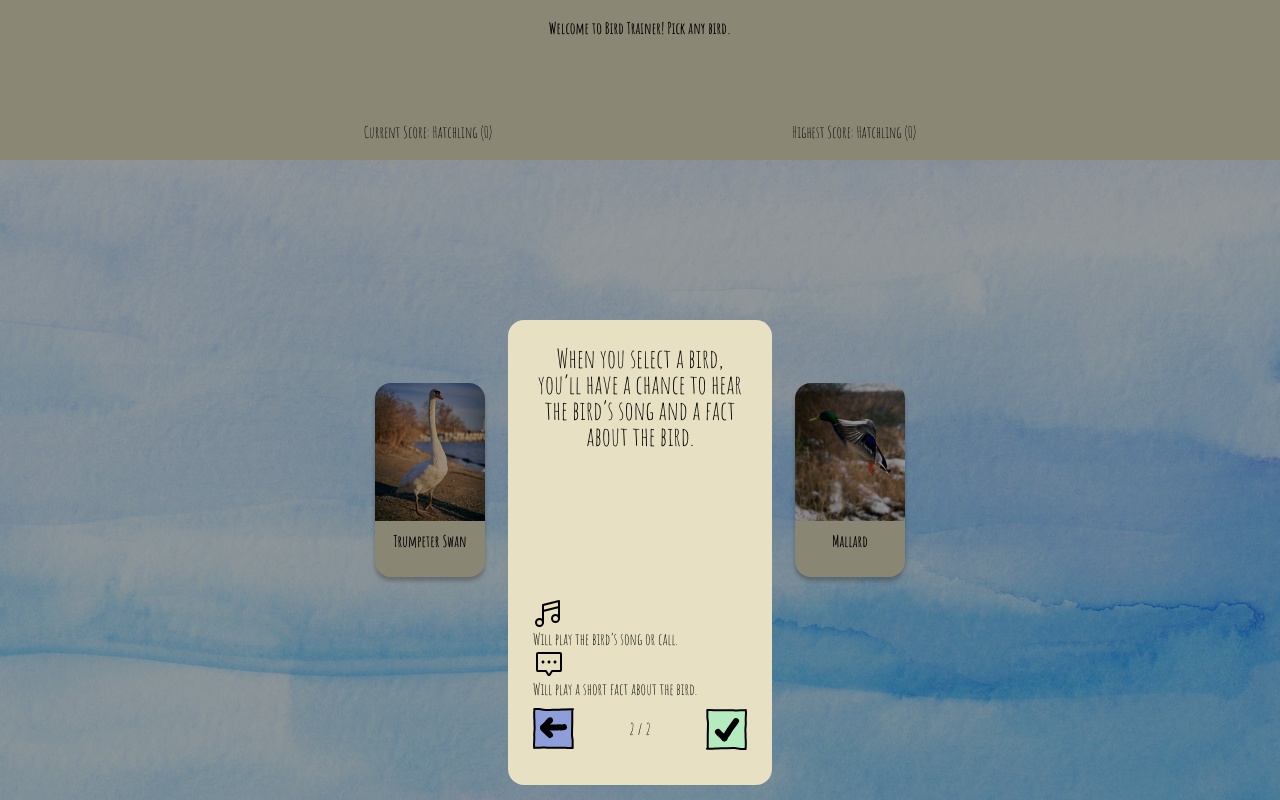
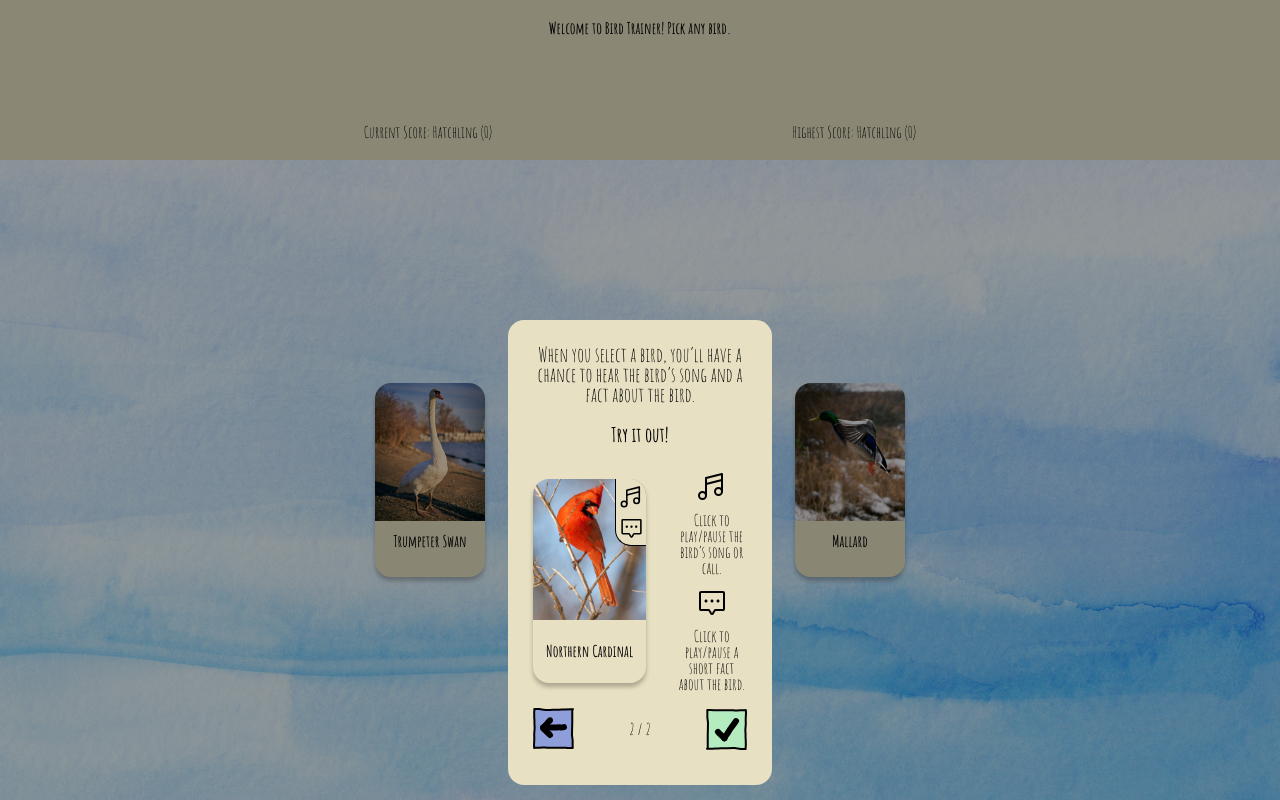
Before and after one commit to jpotterfi/birdwatching-trainer, a React (Create React App) app: page / in a window 1280 px wide. Both pictures are taken after a click on the picture 726 px from the left and 718 px from the top of the page. Built offline with nearby package versions, Linux system fonts and the light colour scheme.

Commit message:
added interactable tutorial card to first-time player message

```diff
--- a/src/App.js
+++ b/src/App.js
@@ -1,6 +1,7 @@
 import "./App.css";
 import "./modal.css";
 import "./tutmodal.css";
+import "./tutcard.css";
 import React from "react";
 import deckList from "./deckList";
 import Card from "./Components/Card";
--- a/src/Components/TutCard.js
+++ b/src/Components/TutCard.js
@@ -6,46 +6,83 @@ import Birdsong from "../nonbird_images/birdsong.svg";
 import Fact from "../nonbird_images/fact.svg";
 
 export default function TutCard() {
+  function playBirdsong() {
+    const birdsong = document.getElementById("tutBirdsong");
+    if (birdsong.duration > 0 && !birdsong.paused) {
+      birdsong.pause();
+    } else {
+      birdsong.play();
+    }
+  }
+  function playFact() {
+    const fact = document.getElementById("tutFact");
+
+    if (fact.duration > 0 && !fact.paused) {
+      fact.pause();
+    } else {
+      fact.play();
+    }
+  }
+
+  function addFactActive() {
+    const factIcon = document.getElementById("tutFact-icon");
+    factIcon.classList.add("active");
+  }
+
+  function removeFactActive() {
+    const factIcon = document.getElementById("tutFact-icon");
+    factIcon.classList.remove("active");
+  }
+
+  function addBirdsongActive() {
+    const factIcon = document.getElementById("tutBirdsong-icon");
+    factIcon.classList.add("active");
+  }
+
+  function removeBirdsongActive() {
+    const factIcon = document.getElementById("tutBirdsong-icon");
+    factIcon.classList.remove("active");
+  }
   return (
-    <dialog className="tutCard" id="tutCard">
+    <div className="tutCard" id="tutCard">
       <section
         className="tutCard__top"
         style={{
           backgroundImage: `url(${Northern_Cardinal_Image})`,
         }}
       >
-        <section className="tutModal__sounds">
+        <section className="tutCard__sounds">
           <img
             className="tutBirdsong-icon"
             id="tutBirdsong-icon"
-            // onClick={playBirdsong}
+            onClick={playBirdsong}
             src={Birdsong}
           />
           <audio
             id="tutBirdsong"
             src={Northern_Cardinal_Birdsong}
-            // onPlay={addBirdsongActive}
-            // onPause={removeBirdsongActive}
-            // onEnded={removeBirdsongActive}
+            onPlay={addBirdsongActive}
+            onPause={removeBirdsongActive}
+            onEnded={removeBirdsongActive}
           ></audio>
           <img
             className="tutFact-icon"
             id="tutFact-icon"
             src={Fact}
-            // onClick={playFact}
+            onClick={playFact}
           />
           <audio
             id="tutFact"
             src={Northern_Cardinal_Fact}
-            // onPlay={addFactActive}
-            // onPause={removeFactActive}
-            // onEnded={removeFactActive}
+            onPlay={addFactActive}
+            onPause={removeFactActive}
+            onEnded={removeFactActive}
           ></audio>
         </section>
       </section>
-      <section className="tutModal__bottom">
-        <h1 className="tutModal__bottom__birdName">Northern Cardinal</h1>
+      <section className="tutCard__bottom">
+        <h1 className="tutCard__bottom__birdName bold">Northern Cardinal</h1>
       </section>
-    </dialog>
+    </div>
   );
 }
--- a/src/Components/TutModal.js
+++ b/src/Components/TutModal.js
@@ -51,9 +51,10 @@ export default function Tutmodal(props) {
         ) : (
           <>
             <section className="tutModal__instructions">
-              <div className="instruction">
+              <div className="pagetwo__instruction">
                 When you select a bird, you’ll have a chance to hear the bird’s
-                song and a fact about the bird.
+                song and a fact about the bird. <br></br>
+                <br></br> <span className="bold">Try it out!</span>
               </div>
             </section>
             <section className="tutModal__middle">
@@ -62,13 +63,13 @@ export default function Tutmodal(props) {
                 <div className="cardInstruction">
                   <img src={Birdsong} />
                   <div className="cardInstruction__text">
-                    Will play the bird’s song or call.
+                    Click to play/pause the bird’s song or call.
                   </div>
                 </div>
                 <div className="cardInstruction">
                   <img src={Fact} />
                   <div className="cardInstruction__text">
-                    Will play a short fact about the bird.
+                    Click to play/pause a short fact about the bird.
                   </div>
                 </div>
               </div>
--- /dev/null
+++ b/src/tutcard.css
@@ -0,0 +1,109 @@
+.tutCard {
+  height: 204px;
+  width: 80%;
+  background-color: #e7e0c2;
+  box-shadow: 0px 4px 4px rgba(0, 0, 0, 0.25);
+  border-radius: 16px;
+  display: flex;
+  flex-direction: column;
+}
+
+.tutCard__top {
+  display: flex;
+  flex-direction: row;
+  justify-content: flex-end;
+  height: 144px;
+  background-size: contain;
+  background-repeat: no-repeat;
+  border-top-left-radius: 16px;
+  border-top-right-radius: 16px;
+}
+
+.tutCard__sounds {
+  display: flex;
+  flex-direction: column;
+  background-color: #e7e0c2;
+  gap: 6px;
+  height: fit-content;
+  border-bottom-left-radius: 16px;
+  border-top-right-radius: 16px;
+  border-bottom: 1px black solid;
+  border-left: 1px black solid;
+  padding-top: 5px;
+  padding-bottom: 5px;
+  padding-inline: 2.5px;
+}
+
+#tutBirdsong-icon {
+  height: 25px;
+}
+
+#tutFact-icon {
+  height: 25px;
+}
+
+.tutCard__bottom {
+  display: flex;
+  justify-content: center;
+  align-items: center;
+  padding-top: 20px;
+}
+/* .modal {
+    height: 465px;
+    width: 264px;
+    background-color: #e7e0c2;
+    border-radius: 16px;
+    padding: 0;
+    border: none;
+  }
+
+  .modal__top {
+    height: 70.9677419355%;
+    background-size: contain;
+    background-repeat: no-repeat;
+    border-top-left-radius: 16px;
+    border-top-right-radius: 16px;
+    display: flex;
+    flex-direction: row-reverse;
+  } */
+
+/* <dialog className="tutCard" id="tutCard">
+<section
+  className="tutCard__top"
+  style={{
+    backgroundImage: `url(${Northern_Cardinal_Image})`,
+  }}
+>
+  <section className="tutModal__sounds">
+    <img
+      className="tutBirdsong-icon"
+      id="tutBirdsong-icon"
+      // onClick={playBirdsong}
+      src={Birdsong}
+    />
+    <audio
+      id="tutBirdsong"
+      src={Northern_Cardinal_Birdsong}
+      // onPlay={addBirdsongActive}
+      // onPause={removeBirdsongActive}
+      // onEnded={removeBirdsongActive}
+    ></audio>
+    <img
+      className="tutFact-icon"
+      id="tutFact-icon"
+      src={Fact}
+      // onClick={playFact}
+    />
+    <audio
+      id="tutFact"
+      src={Northern_Cardinal_Fact}
+      // onPlay={addFactActive}
+      // onPause={removeFactActive}
+      // onEnded={removeFactActive}
+    ></audio>
+  </section>
+</section>
+<section className="tutModal__bottom">
+  <h1 className="tutModal__bottom__birdName">Northern Cardinal</h1>
+</section>
+</dialog> */
--- a/src/tutmodal.css
+++ b/src/tutmodal.css
@@ -25,6 +25,7 @@
   padding: 25px;
   display: flex;
   flex-direction: column;
+  justify-content: space-between;
 }
 
 .tutModal__instructions {
@@ -33,7 +34,6 @@
   flex-direction: column;
   justify-content: space-between;
   text-align: center;
-  height: 80%;
 }
 
 .tutModal__bottom {
@@ -65,3 +65,64 @@
   cursor: pointer;
   animation-timing-function: linear;
 }
+
+.tutModal__middle {
+  display: flex;
+  flex-direction: row;
+  justify-content: center;
+  align-items: center;
+  gap: 30px;
+  padding-top: 20px;
+}
+
+.cardInstruction__group {
+  width: 50%;
+  display: flex;
+  flex-direction: column;
+  text-align: center;
+}
+
+.cardInstruction {
+  display: flex;
+  flex-direction: column;
+  justify-content: center;
+  align-items: center;
+  gap: 10px;
+  padding-top: 5px;
+  padding-bottom: 5px;
+}
+
+.pagetwo__instruction {
+  font-size: 20px;
+}
+
+/* <>
+            <section className="tutModal__instructions">
+              <div className="instruction">
+                When you select a bird, you’ll have a chance to hear the bird’s
+                song and a fact about the bird.
+              </div>
+            </section>
+            <section className="tutModal__middle">
+              <TutCard />
+              <div className="cardInstruction__group">
+                <div className="cardInstruction">
+                  <img src={Birdsong} />
+                  <div className="cardInstruction__text">
+                    Will play the bird’s song or call.
+                  </div>
+                </div>
+                <div className="cardInstruction">
+                  <img src={Fact} />
+                  <div className="cardInstruction__text">
+                    Will play a short fact about the bird.
+                  </div>
+                </div>
+              </div>
+            </section>
+            <section className="tutModal__bottom">
+              <img id="backwards" src={Backwards} onClick={pageBackward} />
+              <div id="pageNumber" className="pageNumber">{`${page} / 2`}</div>
+              <img id="accept" src={Accept} />
+            </section>
+          </> */
```
